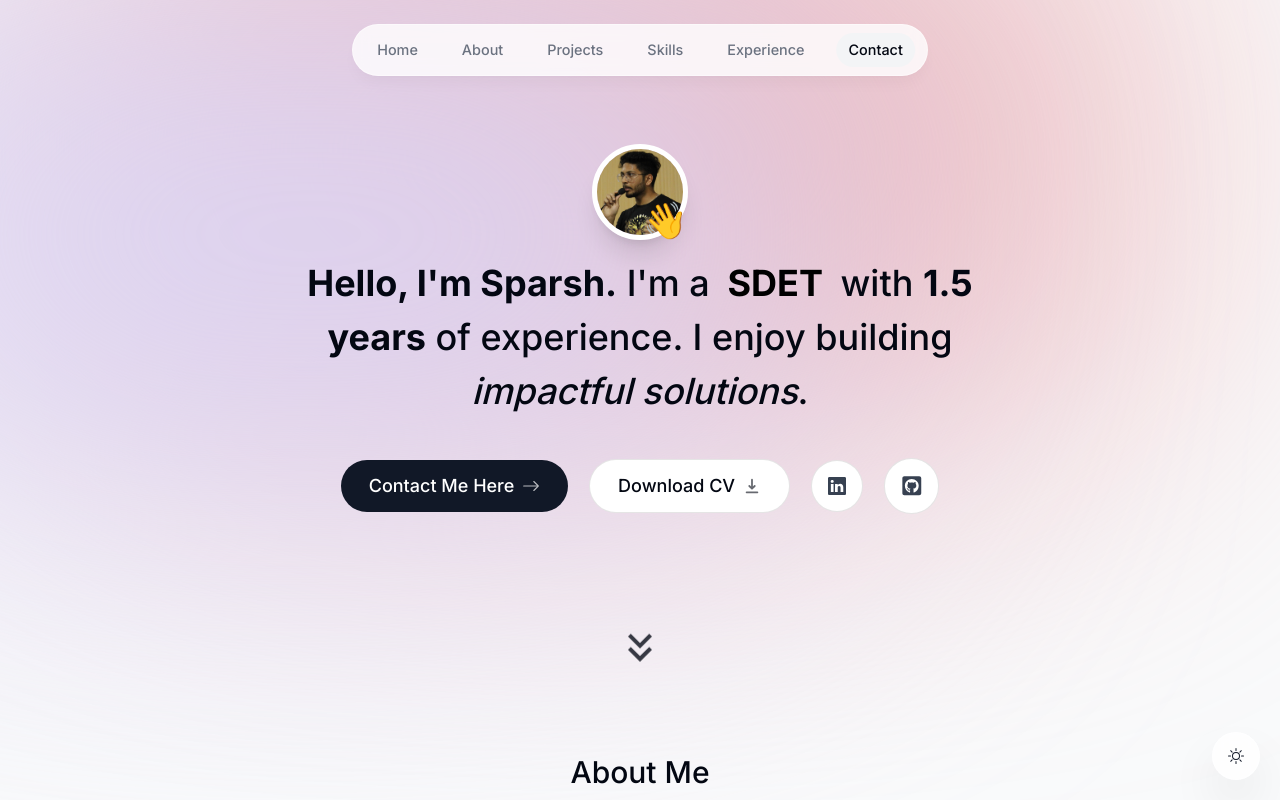
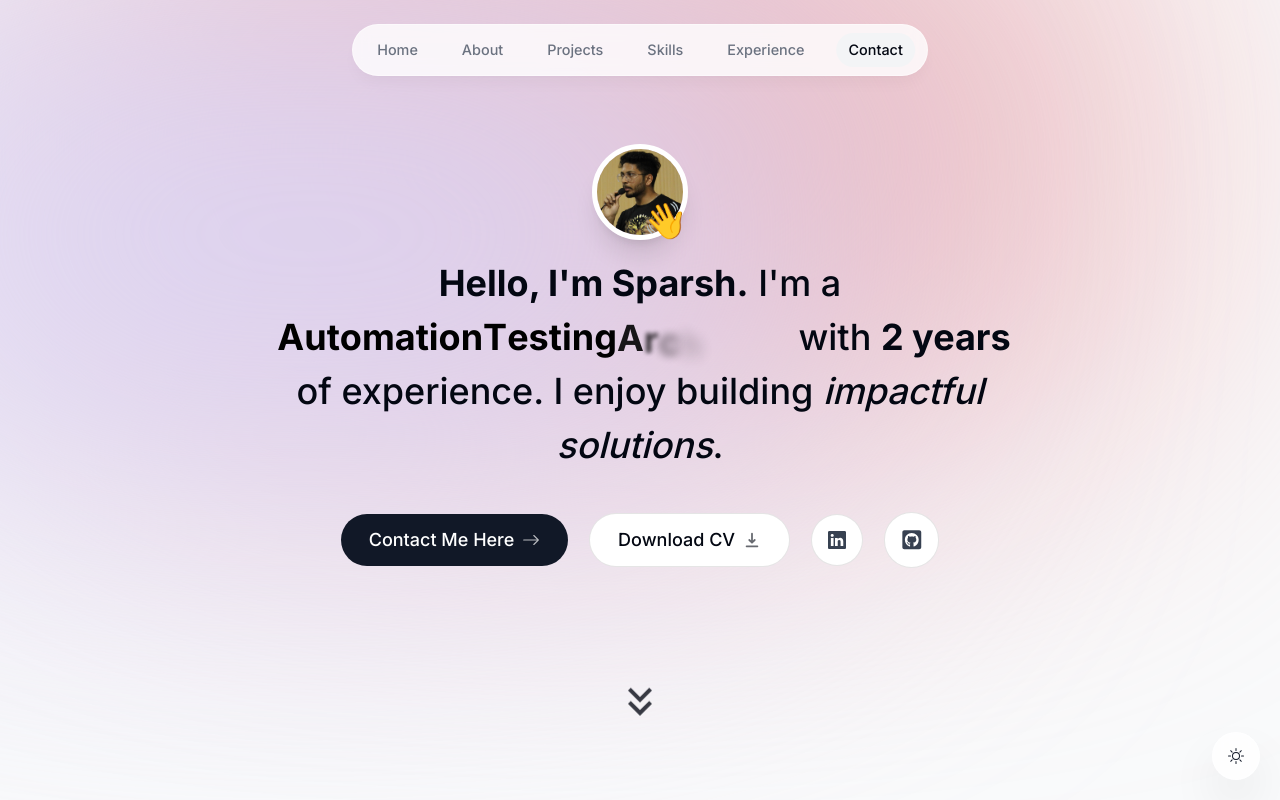
Before and after one commit to jainsparsh5/portfolio-website, a Next.js app: page / in a window 1280 px wide. Shown: the top 800 px of the page. Built offline with nearby package versions, Linux system fonts and the light colour scheme.

Commit message:
feat: update displayed job titles and experience duration

```diff
--- a/components/intro.tsx
+++ b/components/intro.tsx
@@ -17,11 +17,9 @@
   const { ref } = useSectionInView("Home", 0.5);
 
   const words = [
-    "Software Engineer",
     "Full-Stack Engineer",
     "SDET",
-    "Automation Architect",
-    "AI-Driven QA",
+    "Automation Testing Architect",
   ];
 
   return (
@@ -72,7 +70,7 @@
       >
         <span className="font-bold">Hello, I&apos;m Sparsh.</span> I&apos;m a{" "}
         <span className="font-bold"><FlipWords className="!text-black dark:!text-white" duration={2000} words={words} /></span> with{" "}
-        <span className="font-bold">1.5 years</span> of experience. I enjoy
+        <span className="font-bold">2 years</span> of experience. I enjoy
         building <span className="italic">impactful solutions</span>.
       </motion.h1>
       <motion.div
```
